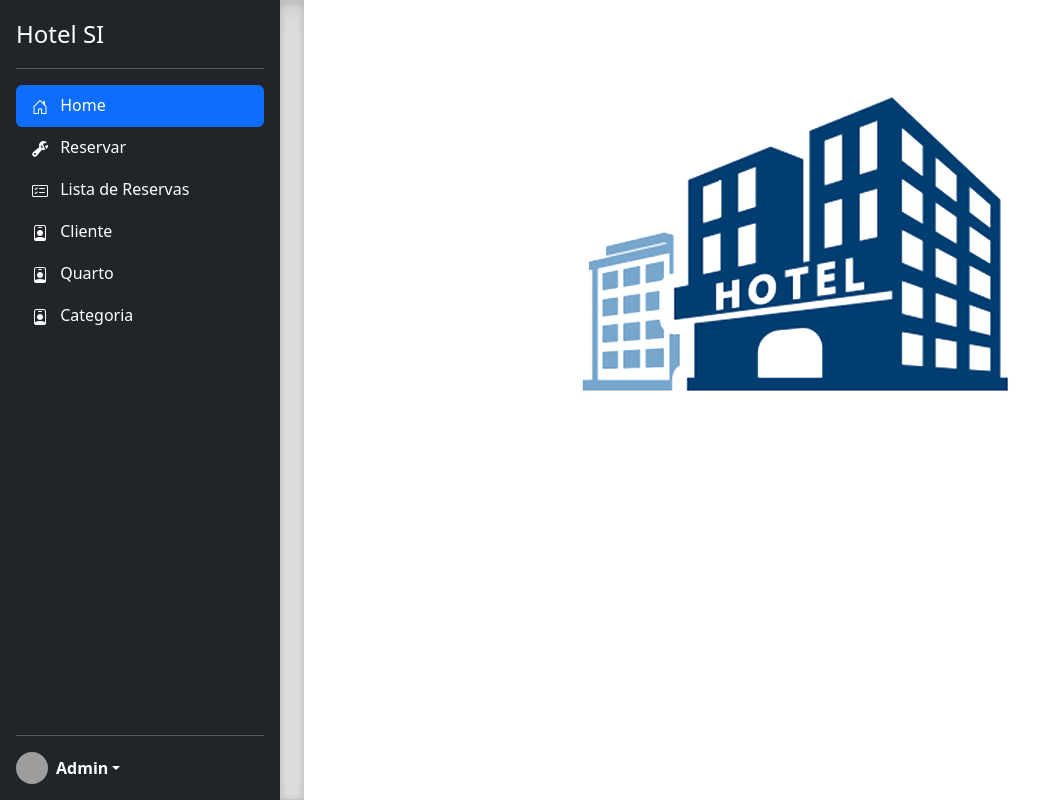
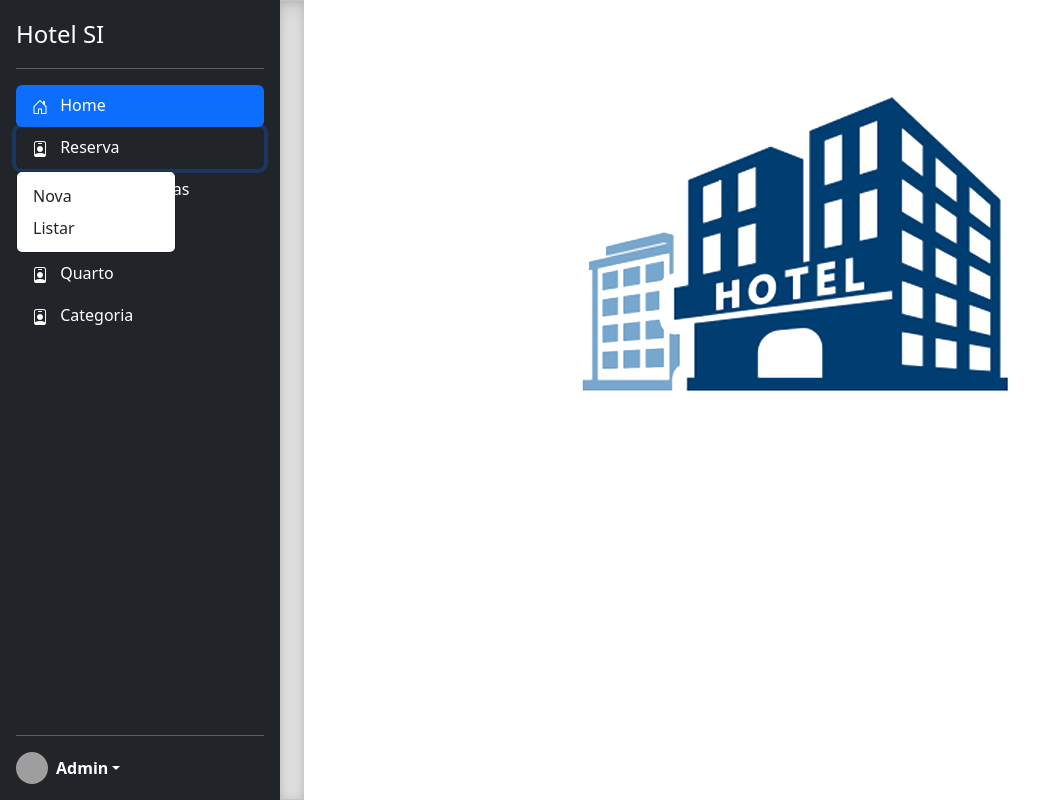
Before and after one commit to JonasMoreira5/Sistema-Hotel-, a PHP site: page /index.php?page=1 in a window 1280 px wide, after a click on "Reserva". Shown: the whole page, without its empty margins (0-1059 px from the left). Run offline with PHP 8.4, Linux system fonts and the light colour scheme; grey boxes are pictures that could not be loaded.

Commit message:
feat: add o botão drpdown Reserva

```diff
--- a/index.php
+++ b/index.php
@@ -60,11 +60,15 @@
                         Home
                     </a>
                 </li>
-                <li>
-                    <a href="#" class="nav-link text-white">
-                        <i class="bi bi-wrench-adjustable me-2"></i>
-                        Reservar
+                <li class="nav-item dropdown">
+                    <a class="nav-link dropdown text-white" href="#" role="button" data-bs-toggle="dropdown">
+                        <i class="bi bi-person-badge me-2"></i>
+                        Reserva
                     </a>
+                    <ul class="dropdown-menu">
+                        <li><a class="dropdown-item" href="?page=nova_reserva">Nova</a></li>
+                        <li><a class="dropdown-item" href="?page=listar_reserva">Listar</a></li>
+                    </ul>
                 </li>
                 <li>
                     <a class="nav-link text-white" href="listar-reserva.php">
```
